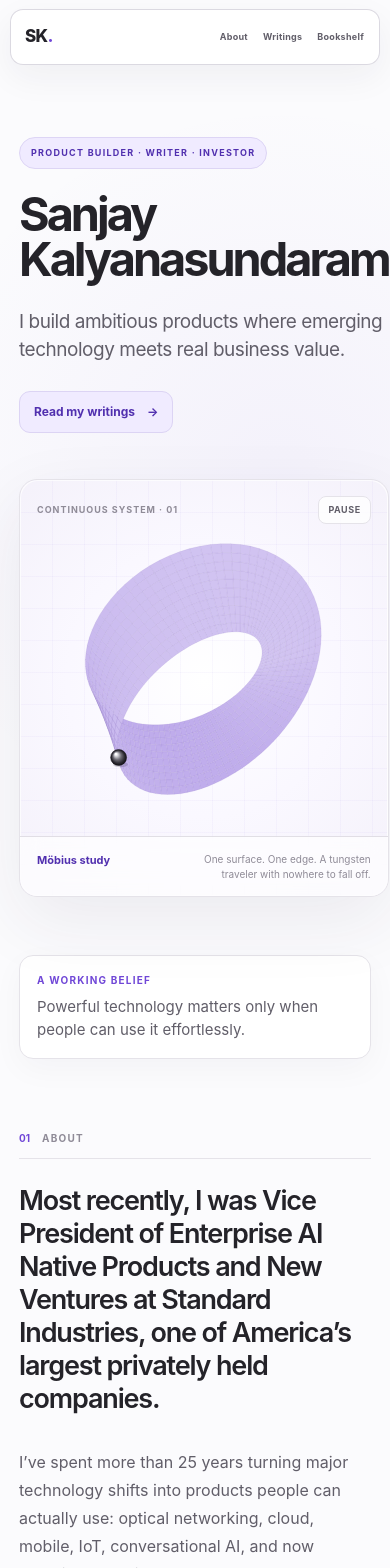
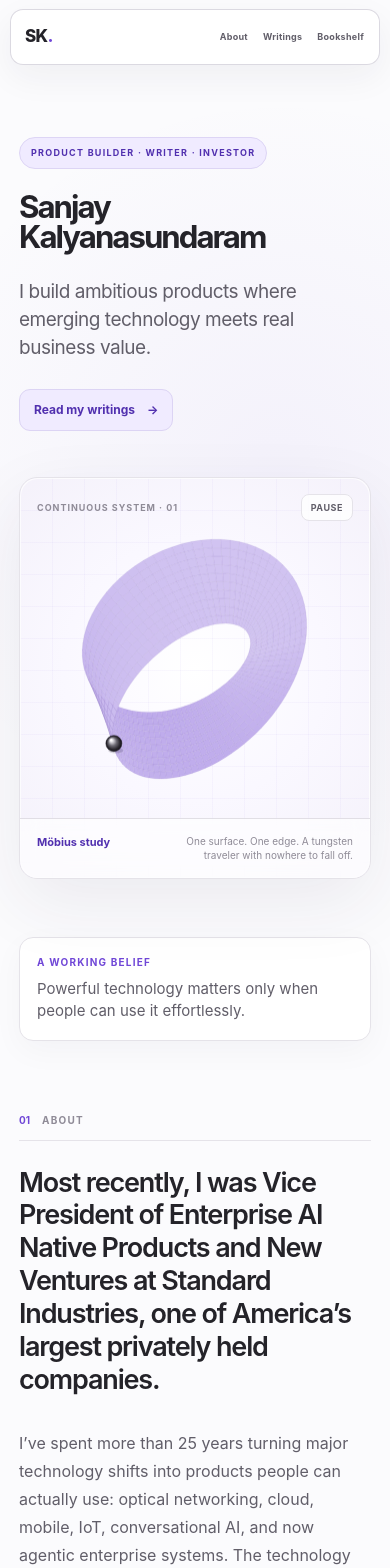
Before and after one commit to ksanjay/ksanjay.net, a Next.js app: page / in a window 390 px wide. Shown: the top 1568 px of the page. Built offline with nearby package versions, Linux system fonts and the light colour scheme.

Commit message:
Reduce display heading sizes

```diff
--- a/app/globals.css
+++ b/app/globals.css
@@ -115,7 +115,7 @@ nav a:focus-visible,
 h1, h2, h3, p { margin-top: 0; }
 h1 {
   margin-bottom: 28px;
-  font-size: clamp(55px, 6.3vw, 88px);
+  font-size: clamp(37px, 4.2vw, 59px);
   font-weight: 650;
   letter-spacing: -.064em;
   line-height: .96;
@@ -271,7 +271,7 @@ h1 span { display: block; }
 .markets h2,
 .books-heading h2 {
   margin-bottom: 18px;
-  font-size: clamp(40px, 5vw, 66px);
+  font-size: clamp(27px, 3.35vw, 44px);
   font-weight: 620;
   letter-spacing: -.055em;
   line-height: 1;
@@ -374,7 +374,7 @@ footer > span { grid-column: 1 / -1; color: #8d8995; font-size: 9px; letter-spac
   padding: 112px 0 90px;
   border-bottom: 1px solid var(--line);
 }
-.writing-index-hero h1 { max-width: 900px; margin-bottom: 24px; font-size: clamp(56px, 7vw, 86px); }
+.writing-index-hero h1 { max-width: 900px; margin-bottom: 24px; font-size: clamp(37px, 4.7vw, 57px); }
 .writing-index-hero > p:last-child { max-width: 730px; margin-bottom: 0; color: var(--text-soft); font-size: clamp(18px, 2vw, 24px); line-height: 1.6; }
 .paper-library {
   width: min(calc(100% - 48px), 1180px);
@@ -410,7 +410,7 @@ footer > span { grid-column: 1 / -1; color: #8d8995; font-size: 9px; letter-spac
 .paper-card-meta { display: flex; flex-direction: column; gap: 9px; color: var(--text-faint); font-size: 9px; font-weight: 700; letter-spacing: .09em; text-transform: uppercase; }
 .paper-card-meta span { color: var(--purple); }
 .paper-card-copy > p:first-child { color: var(--text-faint); font-size: 9px; font-weight: 700; letter-spacing: .12em; text-transform: uppercase; }
-.paper-card-copy h2 { margin-bottom: 12px; font-size: clamp(30px, 3.7vw, 48px); font-weight: 620; letter-spacing: -.048em; line-height: 1.04; }
+.paper-card-copy h2 { margin-bottom: 12px; font-size: clamp(20px, 2.5vw, 32px); font-weight: 620; letter-spacing: -.048em; line-height: 1.04; }
 .paper-card-copy h3 { margin: 0 0 20px; color: var(--text-soft); font-size: 17px; font-weight: 500; line-height: 1.45; }
 .paper-card-copy > p:last-child { max-width: 650px; margin-bottom: 0; color: var(--text-soft); font-size: 15px; line-height: 1.65; }
 .paper-card-arrow { align-self: center; color: var(--purple); font-size: 24px; transition: transform 180ms ease; }
@@ -430,7 +430,7 @@ footer > span { grid-column: 1 / -1; color: #8d8995; font-size: 9px; letter-spac
 }
 .paper-number,
 .paper-section-label { color: var(--purple); }
-.paper-cover h1 { max-width: 950px; margin: 23px auto 22px; font-size: clamp(48px, 6.5vw, 86px); line-height: .98; }
+.paper-cover h1 { max-width: 950px; margin: 23px auto 22px; font-size: clamp(32px, 4.35vw, 57px); line-height: .98; }
 .paper-subtitle { max-width: 700px; margin: 0 auto 32px; color: var(--text-soft); font-size: clamp(19px, 2.1vw, 26px); line-height: 1.5; }
 .paper-byline { display: flex; justify-content: center; gap: 20px; color: var(--text-faint); font-size: 10px; font-weight: 700; letter-spacing: .07em; text-transform: uppercase; }
 .paper-byline span::after { content: ""; display: inline-block; width: 1px; height: 11px; margin-left: 20px; vertical-align: -2px; background: var(--line-strong); }
@@ -450,7 +450,7 @@ footer > span { grid-column: 1 / -1; color: #8d8995; font-size: 9px; letter-spac
 .paper-conclusion h2,
 .paper-markdown > h2 {
   margin: 10px 0 24px;
-  font-size: clamp(32px, 4.3vw, 49px);
+  font-size: clamp(21px, 2.9vw, 33px);
   font-weight: 620;
   letter-spacing: -.048em;
   line-height: 1.08;
@@ -486,7 +486,7 @@ footer > span { grid-column: 1 / -1; color: #8d8995; font-size: 9px; letter-spac
 .paper-architecture { margin-bottom: 64px; overflow: hidden; border: 1px solid var(--line); border-radius: 18px; scroll-margin-top: 30px; }
 .paper-architecture-heading { padding: 28px 30px 24px; border-bottom: 1px solid var(--line); }
 .paper-architecture-heading > span { color: var(--purple); font-size: 9px; font-weight: 700; letter-spacing: .12em; text-transform: uppercase; }
-.paper-architecture-heading h2 { margin-bottom: 10px; font-size: 35px; }
+.paper-architecture-heading h2 { margin-bottom: 10px; font-size: 23px; }
 .paper-architecture-heading p { margin-bottom: 0; color: var(--text-soft); font-size: 14px; line-height: 1.5; }
 .architecture-diagram { padding: 28px; display: grid; gap: 7px; background: var(--surface-subtle); border-bottom: 1px solid var(--line); }
 .architecture-diagram > div { display: grid; grid-template-columns: 38px 1fr; align-items: center; min-height: 48px; padding: 8px 15px; border: 1px solid var(--line); border-radius: 9px; background: var(--surface); }
@@ -540,7 +540,7 @@ footer > span { grid-column: 1 / -1; color: #8d8995; font-size: 9px; letter-spac
   nav a { padding: 8px 7px; font-size: 9px; }
   .hero { width: calc(100% - 38px); gap: 46px; padding: 72px 0 58px; }
   .eyebrow { margin-bottom: 23px; font-size: 9px; }
-  h1 { margin-bottom: 25px; font-size: clamp(36px, 12vw, 55px); line-height: .98; }
+  h1 { margin-bottom: 25px; font-size: clamp(24px, 8vw, 37px); line-height: .98; }
   h1 span { white-space: nowrap; }
   .lede { margin-bottom: 27px; font-size: 19px; }
   .mobius-card { border-radius: 18px; }
@@ -557,7 +557,7 @@ footer > span { grid-column: 1 / -1; color: #8d8995; font-size: 9px; letter-spac
   .chapter-detail { grid-column: 1; }
   .writings-intro h2,
   .markets h2,
-  .books-heading h2 { font-size: 39px; }
+  .books-heading h2 { font-size: 26px; }
   .writings-intro > p,
   .markets-copy > p,
   .books-heading p { font-size: 16px; }
@@ -577,18 +577,18 @@ footer > span { grid-column: 1 / -1; color: #8d8995; font-size: 9px; letter-spac
   footer div { flex-wrap: wrap; }
   footer > span { grid-column: 1; }
   .writing-index-hero { width: calc(100% - 38px); padding: 82px 0 68px; }
-  .writing-index-hero h1 { font-size: 46px; }
+  .writing-index-hero h1 { font-size: 31px; }
   .writing-index-hero > p:last-child { font-size: 18px; }
   .paper-library { width: calc(100% - 38px); gap: 26px; padding: 70px 0 82px; }
   .paper-card { grid-template-columns: 1fr auto; gap: 22px 10px; }
   .paper-card-meta { grid-column: 1 / -1; flex-direction: row; justify-content: space-between; }
-  .paper-card-copy h2 { font-size: 34px; }
+  .paper-card-copy h2 { font-size: 23px; }
   .paper-card-copy h3 { font-size: 16px; }
   .paper-site-header > div { gap: 0; }
   .paper-site-header > div a { padding: 8px 7px; font-size: 8px; }
   .paper-site-header > div a:first-child { display: none; }
   .paper-cover { width: calc(100% - 38px); padding: 80px 0 60px; }
-  .paper-cover h1 { font-size: 44px; }
+  .paper-cover h1 { font-size: 29px; }
   .paper-byline { flex-direction: column; gap: 7px; }
   .paper-byline span::after { display: none; }
   .paper-body { padding: 50px 20px 82px; }
@@ -597,7 +597,7 @@ footer > span { grid-column: 1 / -1; color: #8d8995; font-size: 9px; letter-spac
   .paper-section > h2,
   .paper-architecture h2,
   .paper-conclusion h2,
-  .paper-markdown > h2 { font-size: 34px; }
+  .paper-markdown > h2 { font-size: 23px; }
   .paper-section > p,
   .paper-architecture-copy p,
   .paper-conclusion > p,
@@ -607,7 +607,7 @@ footer > span { grid-column: 1 / -1; color: #8d8995; font-size: 9px; letter-spac
   .paper-info-card { padding: 20px; }
   .paper-architecture-heading,
   .paper-architecture-copy { padding: 23px 21px; }
-  .paper-architecture-heading h2 { font-size: 30px; }
+  .paper-architecture-heading h2 { font-size: 20px; }
   .architecture-diagram { padding: 21px 15px; }
   .architecture-diagram > div { grid-template-columns: 30px 1fr; padding: 8px 10px; }
   .paper-conclusion { margin-top: 62px; padding: 31px 23px; }
```
